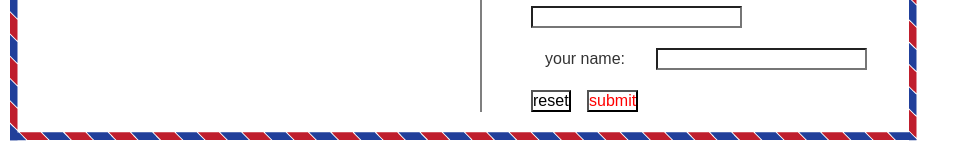
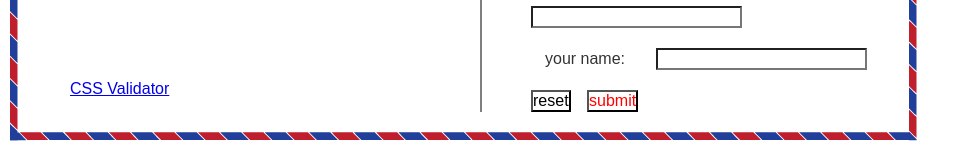
Before and after one commit to mspaikman/Paik_Madlibs, a plain HTML site: page madlibs2.html in a window 1280 px wide. Shown: the part 490-650 px from the top of the page, without its empty margins (0-970 px from the left). Drawn offline with Linux system fonts and the light colour scheme.

Commit message:
thanks for teaching me, michelle

```diff
--- a/madlibs2.html
+++ b/madlibs2.html
@@ -7,7 +7,7 @@
         <link rel="stylesheet" href="css/style.css">
 
   </head>
-<body>
+
 
 	<body background="postcardbackground.png"
 		  style="width:930px;height:620px;">
@@ -69,9 +69,15 @@
 
 
         <script src="js/index.js"></script>
+<div id="footer">
+<a href= "http://jigsaw.w3.org/css-validator/validator?uri=http%3A%2F%2Fmspaikman.github.io%2Fex2%2Fmadlibs2.html&profile=css3&usermedium=all&warning=1&vextwarning=
+"
+>CSS Validator</a>
 
+	</div>
 
 
 
   </body>
+
 </html>
```
